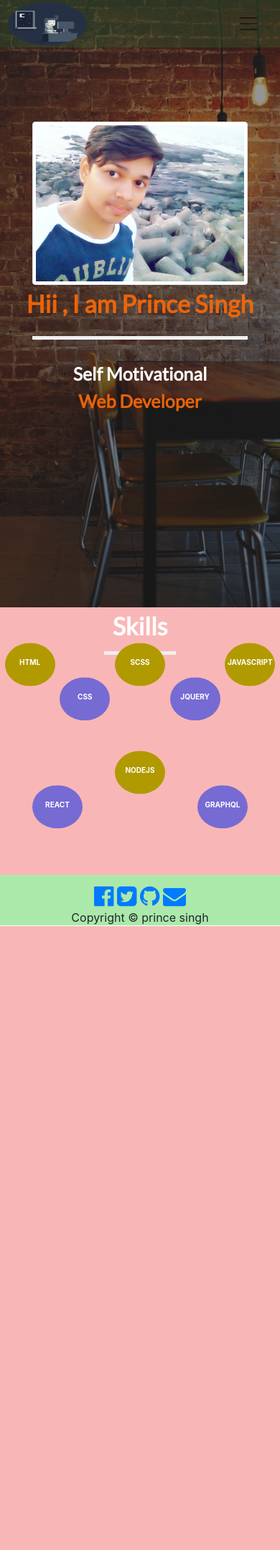
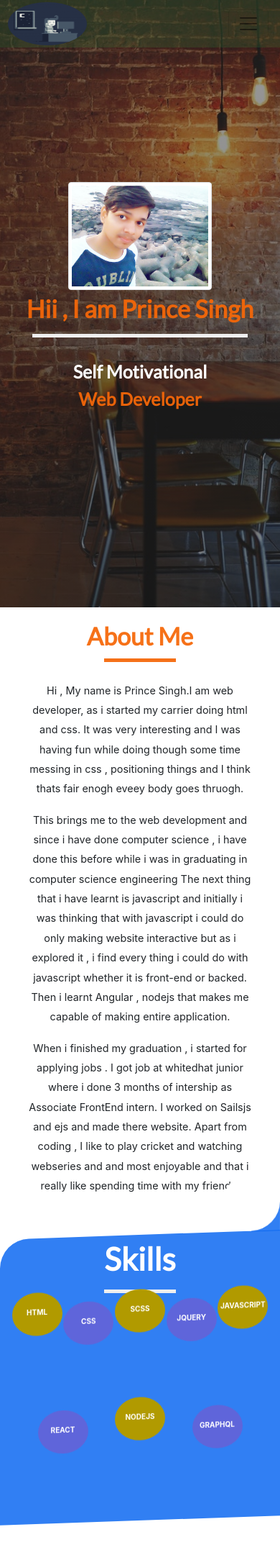
Before and after one commit to singhprince123/my-portfolio, a PHP site: page / in a window 390 px wide. Shown: the top 2154 px of the page at 72% size. Before the commit the page ends 1287 px from the top, so only its background shows below. Run offline with PHP 8.4, Linux system fonts and the light colour scheme.

Commit message:
Finished almost all sections

```diff
--- a/css/style.css
+++ b/css/style.css
@@ -64,10 +64,13 @@
 #heading-section .content{
     font-family: 'Lato', sans-serif;
     font-weight: bold;
-    margin-top: 20vh;
     display: block;
+    margin-top: 30vh;
 }
-
+#heading-section img{
+    width: 200px;
+    height: 150px;
+}
 .welcome-text {
     padding-top: 20px;
     font-weight: 800px;
@@ -89,24 +92,85 @@
   display: block;
   height: 5px;
   width: 300px;
-  margin: 20px auto 5px;
+  margin: 10px auto 5px;
 }
 
-/* Skills Section */
+/* About section */
 
-#skill-section{
-    background: rgba(236, 15, 15, 0.3);
+#about-section{
+    padding: 20px;
+    background: white;
     text-align: center;
+    position: relative;
+    z-index: -3;
 }
 
-.skill-heading{
+.about-heading{
     font-family: 'Lato', sans-serif;
     font-weight: bold;
     font-size: 34px;
+    color: rgba(245, 103, 9, 0.938);
+
+}
+
+.about-heading::after{
+    content: '';
+    background: rgba(245, 103, 9, 0.938);;
+    display: block;
+    height: 5px;
+    width: 100px;
+    margin: 10px auto 5px;
+  }
+
+  .about-content{
+     text-align: center;
+     font-size: .9em;
+     padding: 1.23em;
+     line-height: 1.9em;
+     float: left
+  }
+/* Skills Section */
+
+.skill-section{
+    background: rgba(3, 98, 241, 0.815);
+    text-align: center;
+    border-top-left-radius: 40px;
+    transform: skewY(-2deg);
+    z-index: -7;
+}
+.skill-section:before{
+    content:"";
+    width: 40px;
+    height: 40px;
+    background:rgba(3, 98, 241, 0.815);;
+    position: absolute;
+    top: -39px;
+    right: 0;
+    z-index: 8;
+
+}
+
+.skill-section::after{
+    content: "";
+    width:80px;
+    height:80px;
+    background: white;
+    border: 24px solid white;
+    border-radius: 50%;
+    top:-80px;
+    position: absolute;
+    right: 0;
+
+    z-index: 55
+}
+.skill-heading{
+    transform: skewY(2deg);
+    font-family: 'Lato', sans-serif;
+    font-weight: bold;
+    font-size: 44px;
     color: white;
 
 }
-
 .skill-heading::after{
     content: '';
     background: #efefef;
@@ -114,6 +178,7 @@
     height: 5px;
     width: 100px;
     margin: 10px auto 5px;
+    z-index: -23;
   }
 
 .skill-container{
@@ -122,6 +187,7 @@
     flex-flow: row  wrap;
     justify-content: space-evenly;
     align-items: flex-end;
+
 }
 
 .skill{
@@ -167,52 +233,49 @@
 
 @keyframes skillanimate-2{
     0%{
-        transform: translateY(-200%);
+        transform: translateY(-100%);
         background: red;
         }
     24%{
-        transform: translateY(-100%);
+        transform: translateY(-120%);
         background: rgb(79, 119, 228);
         }
     50%{
-        transform: translateY(-2    00%);
+        transform: translateY(-200%);
         background: rgba(175, 23, 168, 0.644);
         }
     100%{
         transform: rotate(xx) translateY(0%);
         }
-    101%{
+    /* 101%{
         transform: rotate(xx) translateY(-100%);
         background: rgba(114, 33, 96, 0.897);
-        }
+        } */
 }
 
 .skill-css , .skill-jquery , .skill-react, .skill-graphql{
     animation: skillanimate-2 5s infinite 0s linear;
 }
-/* .skill-html{
-    animation: htmltext 5s infinite 0s linear;
+
+/* Project section */
+
+#project-section{
+    margin: 40px 0px
 }
-    @keyframes htmltext{
-    0%{
-        transform: translateX(100px);
-        background: green;
-        }
-    49%{
-        transform: translateX(150px);
-        background: orange;
-        }
-    75%{
-        transform: translateX( 100px);
-        background: green;
-        }
-    100%{
-        transform: rotate(xx) translateX( 0px);
-        }
+.project-card{
+    text-align: center;
+   margin: 40px 10px;
+   border: 2px solid gray;
+   box-shadow: 5px 5px 14px gray;
+
 }
 
- */
-
+.project-card img{
+    margin: 10px auto;
+    padding: 20px 10px;
+    width: 200px;
+    height: 150px;
+}
 /* Footer Section */
 #footer-section{
     background:rgba(88, 212, 88, 0.5);
--- a/index.html
+++ b/index.html
@@ -23,13 +23,13 @@
         <div class="collapse navbar-collapse " id="collapsibleNavbar">
           <ul class="navbar-nav ml-auto" id="navigation-items">
             <li class="nav-item">
-              <a class="nav-link active" href="#">About</a>
+              <a class="nav-link active" href="#about-section">About</a>
             </li>
             <li class="nav-item">
               <a class="nav-link" href="#skill-section">Skills</a>
             </li>
             <li class="nav-item">
-              <a class="nav-link" href="#">Projects</a>
+              <a class="nav-link" href="#project-section">Projects</a>
             </li>
           </ul>
         </div>
@@ -54,13 +54,34 @@
 </section>
 
 <!--About Section-->
-<section id="about-section"></section>
+<section id="about-section">
+  <div class="row">
+    <div class="col-md-12">
+      <h2 class="about-heading">About Me</h2>
+      <div class="about-content">
+        <p>Hi , My name is Prince Singh.I am web developer, as i started my carrier doing html and css.
+        It was very interesting and I was having fun while doing though some time messing in css , positioning things and  I think thats fair enogh eveey body goes thruogh.</p>
+        <p>This brings me to the web development and since i have done computer science , i have done this before while i was in graduating in computer science engineering
+        The next thing that i have learnt is javascript and initially i was thinking that with javascript i could do only making website interactive but as i explored it ,
+        i find every thing i could do with javascript whether it is  front-end or backed.
+        Then i learnt Angular , nodejs that makes me capable of making entire application.</p>
+        <p>When i finished my graduation , i started for applying jobs . I got job at whitedhat junior where  i done 3 months of intership as Associate FrontEnd intern.
+          I worked on Sailsjs and ejs and made there website.
+          Apart from coding , I like to play cricket and watching webseries and
+          and most enjoyable  and that i really  like spending time with my friends.
+        </p>
+      </div>
+    </div>
+    <div class="col-md-6"></div>
+  </div>
+</section>
 
 <!-- Skill Section-->
-<section id="skill-section">
-  <span class="skill-heading">Skills</span>
+<section class="skill-section" id ="skill-section">
+  <div class="container" >
+      <p class="skill-heading">Skills</p>
       <div class="row">
-    <div class="col-md-7">
+        <div class="col-md-12">
           <div class="skill-container">
               <div class="skill skill-html">HTML</div>
               <div class="skill skill-css">CSS</div>
@@ -72,12 +93,14 @@
               <div class="skill skill-graphql">GRAPHQL</div>
            </div>
        </div>
-  <div class="col-md-5">
+
          <div>
 
          </div>
       </div>
       </div>
+  </div>
+
 
 </div>
 
@@ -86,7 +109,55 @@
 </section>
 
 <!--Project Section-->
-<section id="project-section"></section>
+<section id="project-section">
+  <div class="container">
+    <div class="row">
+
+      <div class="col-md-4 col-sm-12">
+        <div class="project-card">
+            <div class="card">
+                <img class="card-img-top" src="images/html.jpg" alt="Card image cap">
+                <div class="card-body">
+                  <h5 class="card-title">Static Website</h5>
+                  <p class="card-text">Some quick example text to build on the card title and make up the bulk of the card's content.</p>
+                  <a href="#" class="btn btn-success">Github</a>
+                </div>
+              </div>
+        </div>
+
+
+      </div>
+
+      <div class="col-md-4 col-sm-12">
+          <div class="project-card">
+            <div class="card" >
+              <img class="card-img-top" src="images/react.jpeg" alt="Card image cap">
+              <div class="card-body">
+                <h5 class="card-title">React Application</h5>
+                <p class="card-text">Some quick example text to build on the card title and make up the bulk of the card's content.</p>
+                <a href="#" class="btn btn-success">Github</a>
+              </div>
+            </div></div>
+
+      </div>
+
+      <div class="col-md-4 col-sm-12">
+          <div class="project-card">
+              <div class="card">
+                  <img class="card-img-top" src="images/nodejs.png" alt="Card image cap">
+                  <div class="card-body">
+                    <h5 class="card-title">Nodejs Server</h5>
+                    <p class="card-text">Some quick example text to build on the card title and make up the bulk of the card's content.</p>
+                    <a href="#" class="btn btn-success">Github</a>
+                  </div>
+                </div>
+          </div>
+
+
+      </div>
+    </div>
+  </div>
+</section>
 
 <!--Social Media Section-->
 <section id="social-media">
@@ -114,9 +185,9 @@
 
 const rotateWord = () =>{
     let currentWord = adjective[count];
-    console.log(currentWord)
+
     const element=  document.querySelector('.profession-adjective');
-    console.log(element)
+
        element.innerHTML= currentWord;
     count++;
     if(count == adjective.length){
@@ -125,6 +196,13 @@
     setTimeout( rotateWord ,1000 )
 }
 rotateWord() ;
+
+$(document).ready(function(){
+  $('ul li a').click(function(){
+    $('li a').removeClass("active");
+    $(this).addClass("active");
+});
+});
 </script>
 
 </body>
```
Also changed, not shown: images/html.jpg (added), images/nodejs.png (added), images/react.jpeg (added). Lines whose indentation alone changed are shown as unchanged.
